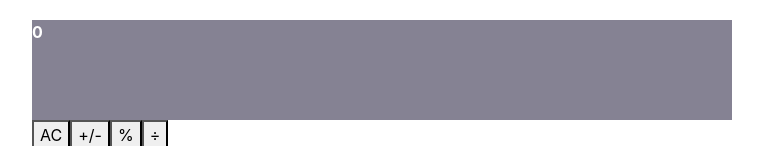
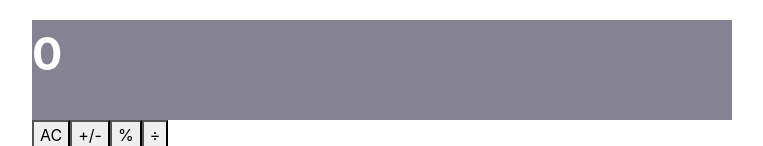
Before and after one commit to somoye123/React-Calculator, a React (Create React App) app: page / in a window 1280 px wide. Shown: the top 146 px of the page, without its empty margins (258-1021 px from the left). Built offline with nearby package versions, Linux system fonts and the light colour scheme.

Commit message:
add padding from edges for display component

```diff
--- a/src/style.css
+++ b/src/style.css
@@ -10,4 +10,6 @@
   height: 100px;
   color: #fff;
   font-weight: bolder;
+  font-size: 45px;
+  padding-right: 10px;
 }
```
